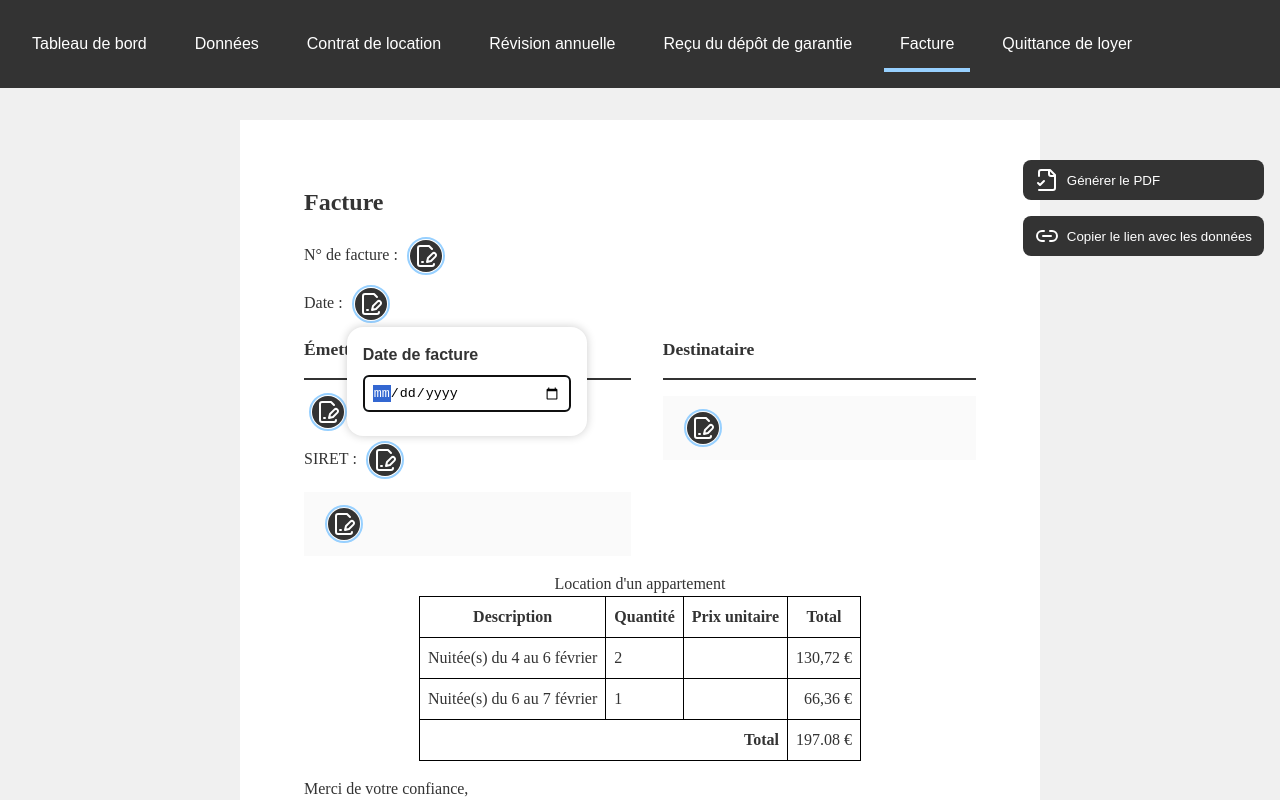
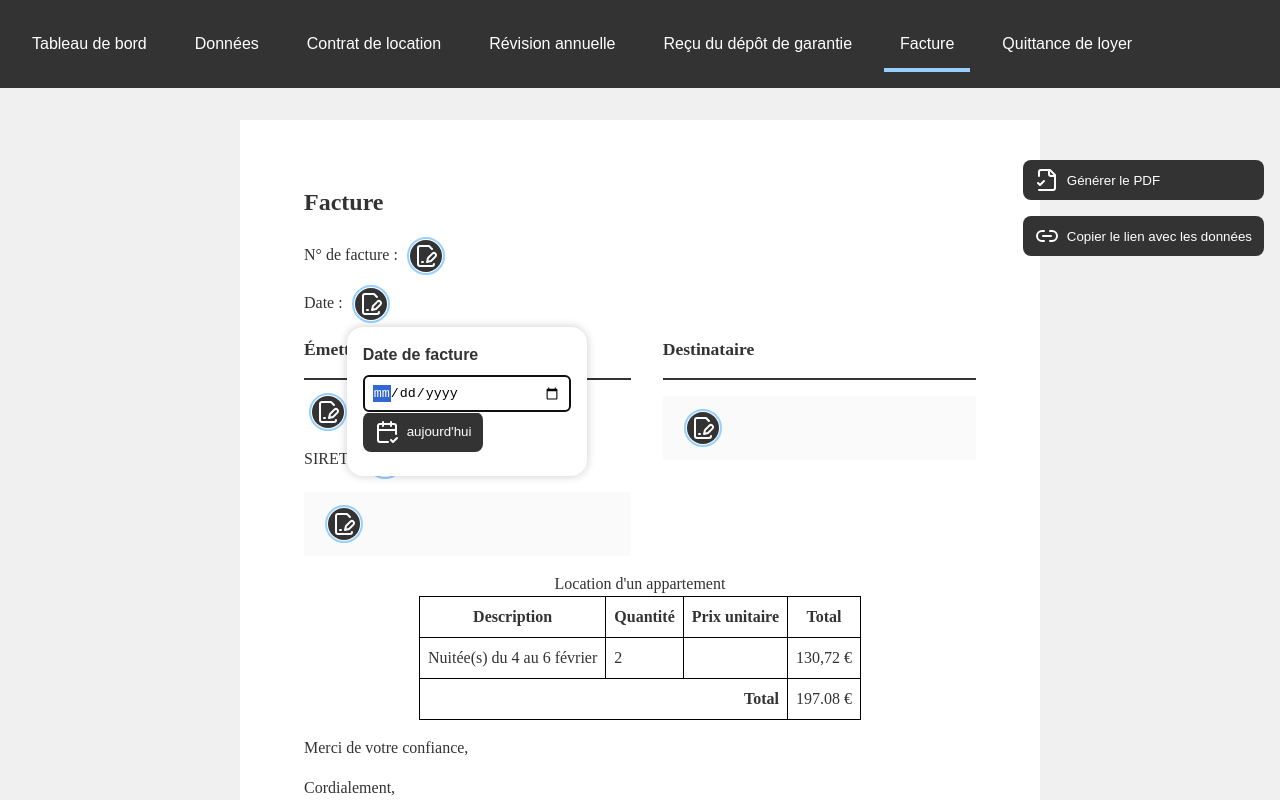
Before and after one commit to cyril-lamotte/immo-pdf, a Next.js app: page /documents/facture in a window 1280 px wide. Both pictures are taken after a click on the button 370 px from the left and 303 px from the top of the page. Shown: the top 800 px of the page. Built offline with nearby package versions, Linux system fonts and the light colour scheme.

Commit message:
Add "Set Today" button to date widget and remove unnecessary line in invoice table

```diff
--- a/src/app/components/Bubble/bubble.tsx
+++ b/src/app/components/Bubble/bubble.tsx
@@ -1,7 +1,7 @@
 import React, { useEffect, useState, useId } from 'react';
 import { config } from '../../types/Config';
 import { useBailContext } from '../../contexts/BailContextProvider';
-import { FilePenLine, XCircle } from 'lucide-react';
+import { FilePenLine, XCircle, CalendarCheck2 } from 'lucide-react';
 import './bubble.scss';
 
 type Props = {
@@ -88,6 +88,12 @@ export default function Bubble(props: Props) {
     }, 1);
   }
 
+  function onSetToday() {
+    const input = document.getElementById(id) as HTMLInputElement;
+    input.value = new Date().toISOString().split('T')[0];
+    input.dispatchEvent(new Event('input', { bubbles: true }));
+  }
+
   function handleOver() {
     console.log(fieldConfig.label);
   }
@@ -158,6 +164,11 @@ export default function Bubble(props: Props) {
 
         </span>
 
+
+        { widget === 'date' && <>
+          <button type="button" className="im-btn" onClick={onSetToday}><CalendarCheck2 /> aujourd&apos;hui</button>
+        </> }
+
         <span className="bubble__desc">{ fieldConfig.desc }</span>
       </span>
     </span>
--- a/src/app/documents/facture/page.tsx
+++ b/src/app/documents/facture/page.tsx
@@ -63,13 +63,6 @@ export default function Facture() {
               </tr>
 
               <tr>
-                <td>Nuitée(s) du 6 au 7 février</td>
-                <td>1</td>
-                <td></td>
-                <td className="invoice-number">66,36&nbsp;&euro;</td>
-              </tr>
-
-              <tr>
                 <td colSpan={3} className="invoice-total">Total</td>
                 <td className="invoice-number">197.08&nbsp;&euro;</td>
               </tr>
```
Also changed, not shown: 1 other file (tests, documents, lock files or other folders).
